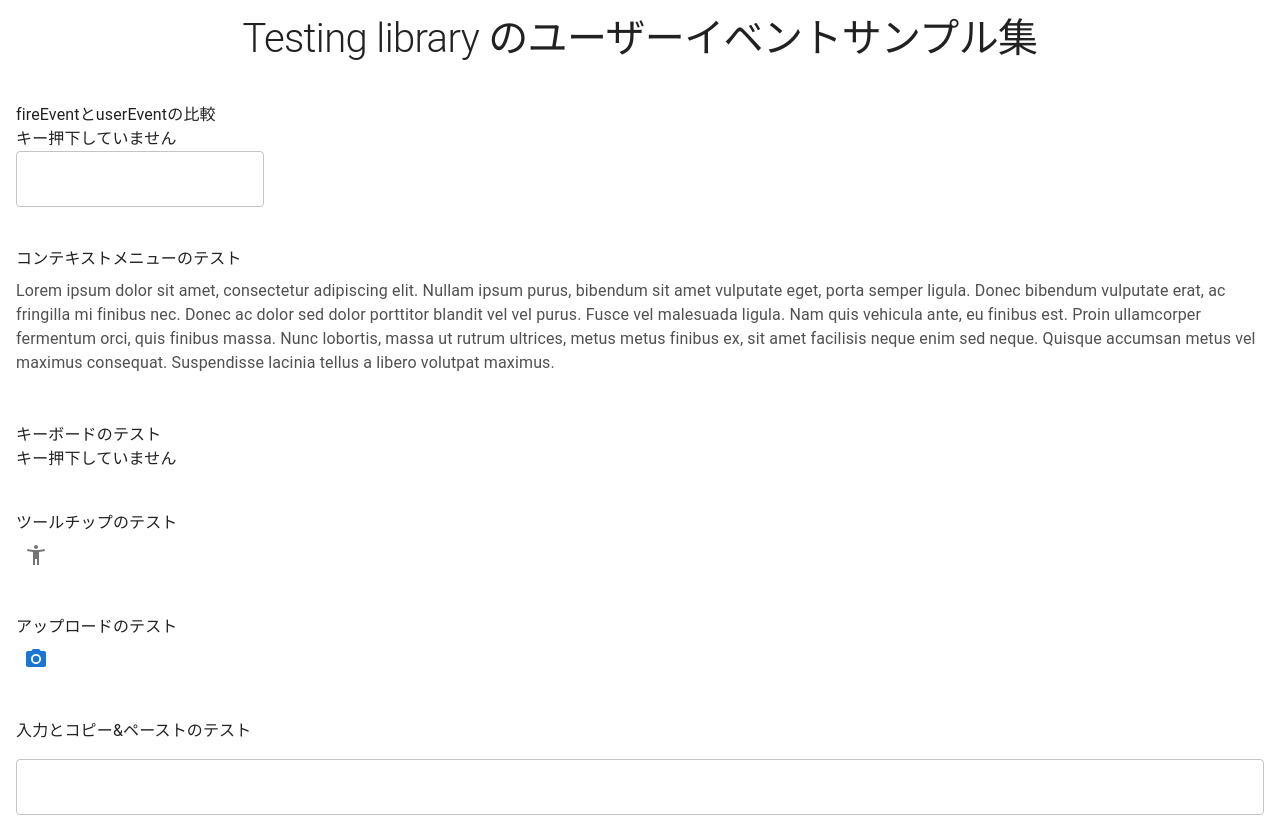
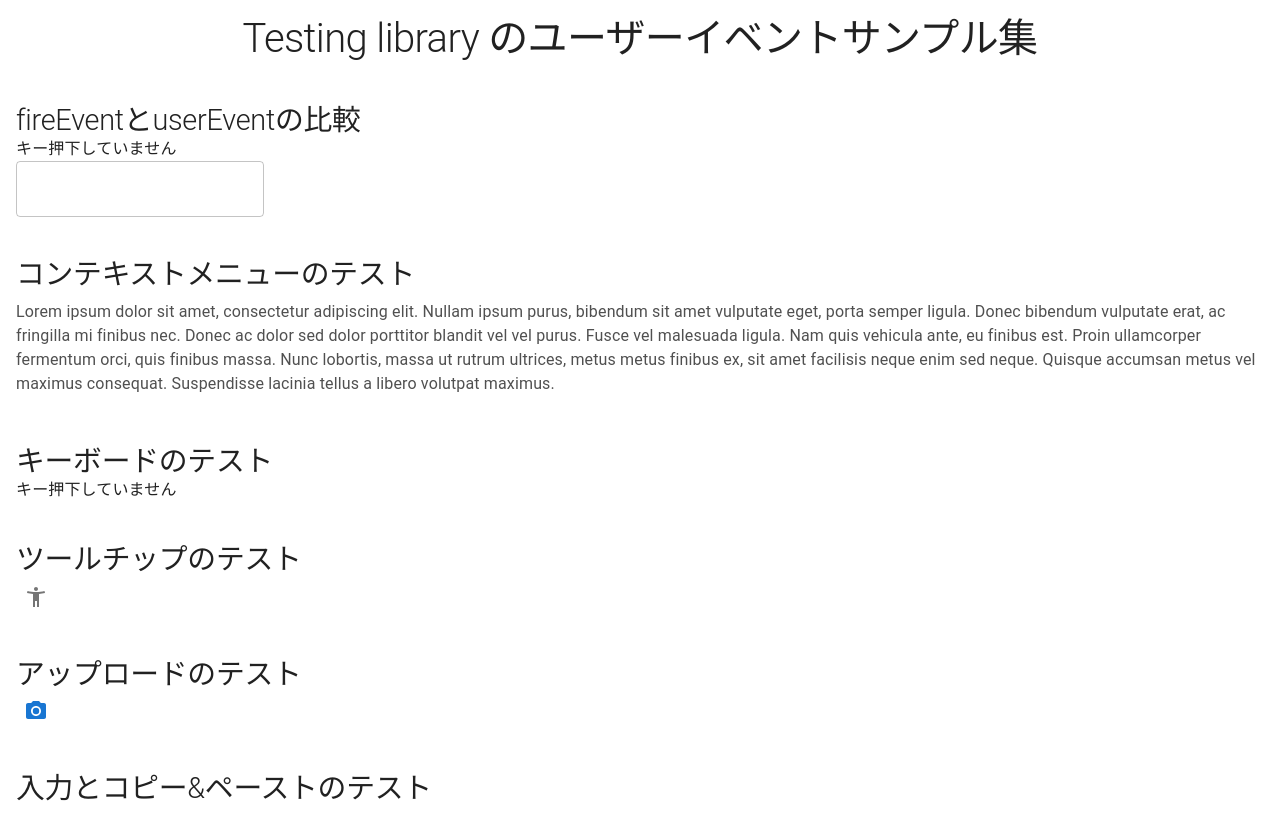
Before and after one commit to sopherre/splab.-7, a Next.js app: page / in a window 1280 px wide. Shown: the top 817 px of the page. Built offline with nearby package versions, Linux system fonts and the light colour scheme.

Commit message:
タイトルスタイル追加

```diff
--- a/src/components/contextMenuContainer/contextMenuContainer.tsx
+++ b/src/components/contextMenuContainer/contextMenuContainer.tsx
@@ -23,7 +23,7 @@
   return (
     <>
       <div>
-        <Typography>コンテキストメニューのテスト</Typography>
+        <Typography variant="h2">コンテキストメニューのテスト</Typography>
         <Wrapper onContextMenu={handleContextMenu}>
           <Typography>
             Lorem ipsum dolor sit amet, consectetur adipiscing elit. Nullam
--- a/src/components/drawerContainer/drawerContainer.tsx
+++ b/src/components/drawerContainer/drawerContainer.tsx
@@ -37,7 +37,7 @@
   return (
     <>
       <div>
-        <Typography>ドロワーのテスト</Typography>
+        <Typography variant="h2">ドロワーのテスト</Typography>
         <Button variant="contained" onClick={openDrawer}>
           開く
         </Button>
--- a/src/components/eventComparisonContainer/eventComparisonContainer.tsx
+++ b/src/components/eventComparisonContainer/eventComparisonContainer.tsx
@@ -14,7 +14,7 @@
 
   return (
     <div>
-      <Typography>fireEventとuserEventの比較</Typography>
+      <Typography variant="h2">fireEventとuserEventの比較</Typography>
       <Typography>
         {isKeyPressed ? "キー押下しています" : "キー押下していません"}
       </Typography>
--- a/src/components/inputContainer/inputContainer.tsx
+++ b/src/components/inputContainer/inputContainer.tsx
@@ -4,7 +4,7 @@
 export const InputContainer: React.FC = memo(() => {
   return (
     <Stack spacing={2}>
-      <Typography>入力とコピー&ペーストのテスト</Typography>
+      <Typography variant="h2">入力とコピー&ペーストのテスト</Typography>
       <TextField />
       <TextField type="number" />
     </Stack>
--- a/src/components/keyboardContainer/keyboardContainer.tsx
+++ b/src/components/keyboardContainer/keyboardContainer.tsx
@@ -2,14 +2,14 @@
 import { memo, useCallback, useEffect, useState } from "react";
 
 export const KeyboardContainer: React.FC = memo(() => {
-  const [isKeydown, setIsKeydown] = useState(false);
+  const [isKeyPressed, setIsKeyPressed] = useState(false);
 
   const handleKeydown = useCallback(() => {
-    setIsKeydown(true);
+    setIsKeyPressed(true);
   }, []);
 
   const handleKeyup = useCallback(() => {
-    setIsKeydown(false);
+    setIsKeyPressed(false);
   }, []);
 
   useEffect(() => {
@@ -19,9 +19,9 @@
 
   return (
     <div>
-      <Typography>キーボードのテスト</Typography>
+      <Typography variant="h2">キーボードのテスト</Typography>
       <Typography>
-        {isKeydown ? "キー押下しています" : "キー押下していません"}
+        {isKeyPressed ? "キー押下しています" : "キー押下していません"}
       </Typography>
     </div>
   );
--- a/src/components/tooltipContainer/tooltipContainer.tsx
+++ b/src/components/tooltipContainer/tooltipContainer.tsx
@@ -5,7 +5,7 @@
 export const TooltipContainer: React.FC = memo(() => {
   return (
     <div>
-      <Typography>ツールチップのテスト</Typography>
+      <Typography variant="h2">ツールチップのテスト</Typography>
       <Tooltip title="ツールチップ">
         <IconButton>
           <AccessibilityNewIcon />
--- a/src/components/uploadContainer/uploadContainer.tsx
+++ b/src/components/uploadContainer/uploadContainer.tsx
@@ -5,7 +5,7 @@
 export const UploadContainer: React.FC = memo(() => {
   return (
     <div>
-      <Typography>アップロードのテスト</Typography>
+      <Typography variant="h2">アップロードのテスト</Typography>
       <IconButton color="primary" component="label">
         <input
           hidden
--- a/src/providers/themeProvider.tsx
+++ b/src/providers/themeProvider.tsx
@@ -15,6 +15,9 @@
     h1: {
       fontSize: "2.5rem",
     },
+    h2: {
+      fontSize: "1.8rem",
+    },
   },
 });
 
```
